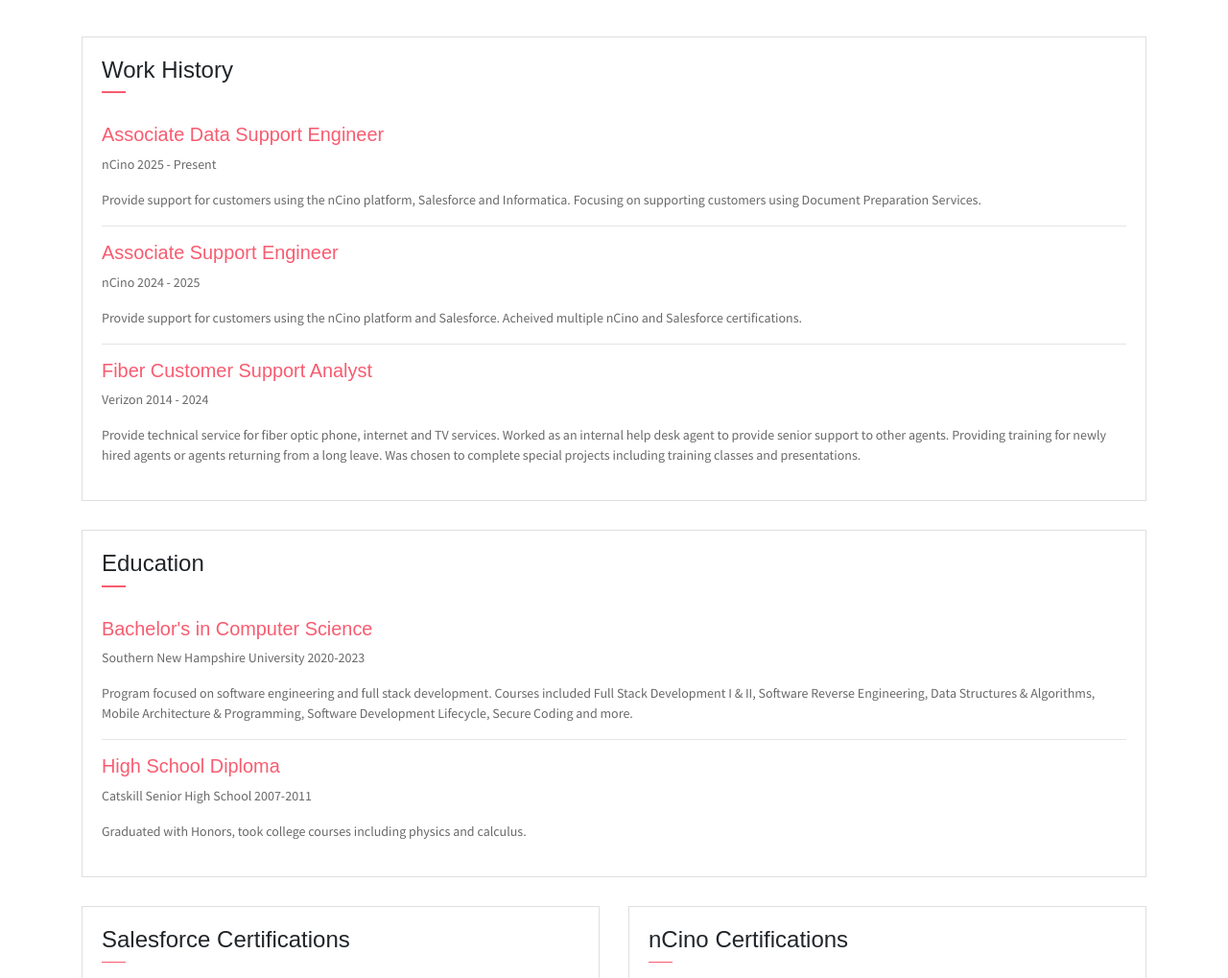
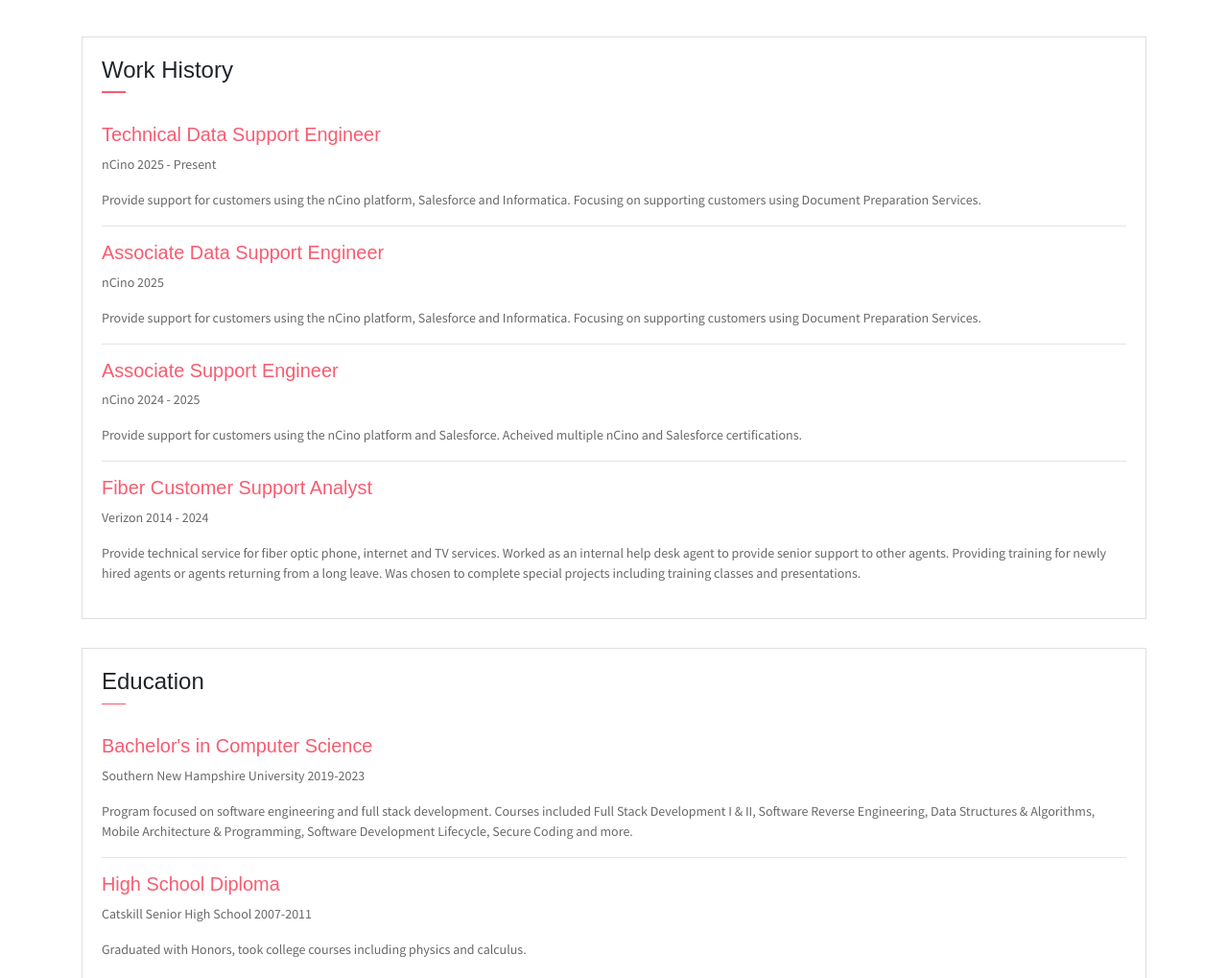
Before and after one commit to Sean-Rowell/Website, a website: page public_html/index.html in a window 1280 px wide. Shown: the part 1220-2239 px from the top of the page at 96% size. Drawn offline with Linux system fonts and the light colour scheme.

Commit message:
Update index.html

```diff
--- a/public_html/index.html
+++ b/public_html/index.html
@@ -133,8 +133,13 @@
                             </div>
                         </div>
                         <div class="card-body">
+                            <h6 class="title text-danger">Technical Data Support Engineer</h6>
+                            <P class="subtitle">nCino 2025 - Present</P>
+                            <P class="subtitle">Provide support for customers using the nCino platform, Salesforce and Informatica. Focusing on supporting customers using Document Preparation Services.
+                            </P>
+                            <hr>
                             <h6 class="title text-danger">Associate Data Support Engineer</h6>
-                            <P class="subtitle">nCino 2025 - Present</P>
+                            <P class="subtitle">nCino 2025</P>
                             <P class="subtitle">Provide support for customers using the nCino platform, Salesforce and Informatica. Focusing on supporting customers using Document Preparation Services.
                             </P>
                             <hr>
@@ -162,7 +167,7 @@
                         </div>
                         <div class="card-body">
                             <h6 class="title text-danger">Bachelor's in Computer Science</h6>
-                            <P class="subtitle">Southern New Hampshire University 2020-2023</P>
+                            <P class="subtitle">Southern New Hampshire University 2019-2023</P>
                             <P class="subtitle">Program focused on software engineering and full stack development. Courses included Full Stack Development I & II, Software
                                 Reverse Engineering, Data Structures & Algorithms, Mobile Architecture & Programming, Software Development Lifecycle, Secure Coding and more.
                             </P>
```
